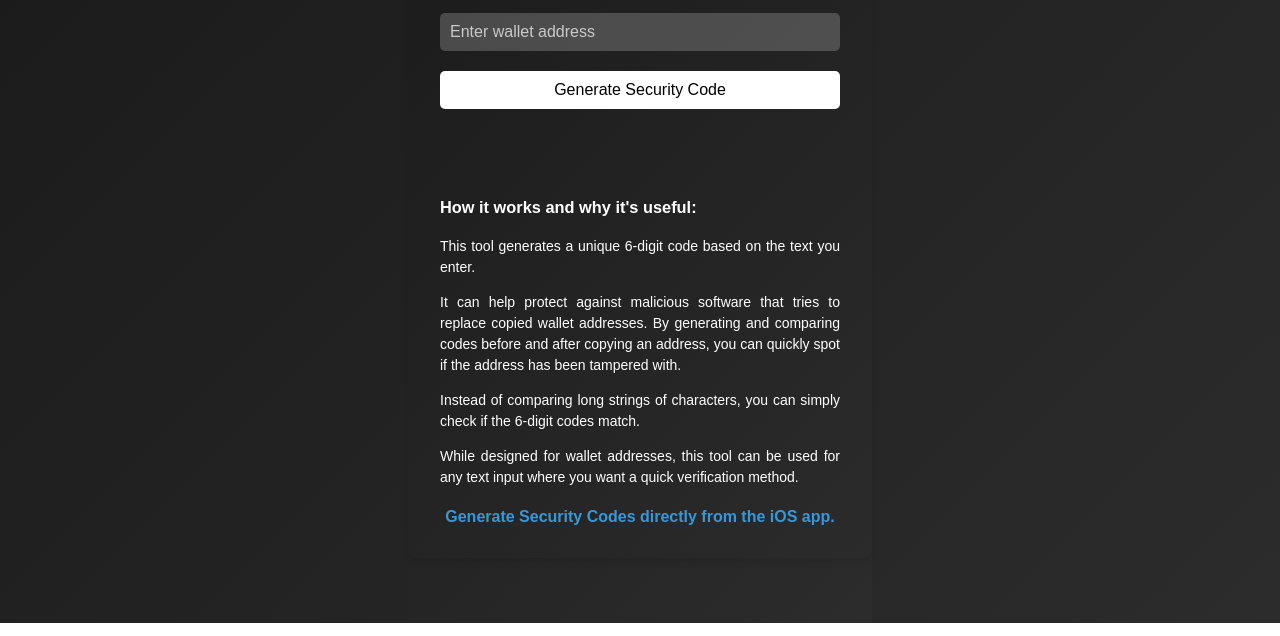
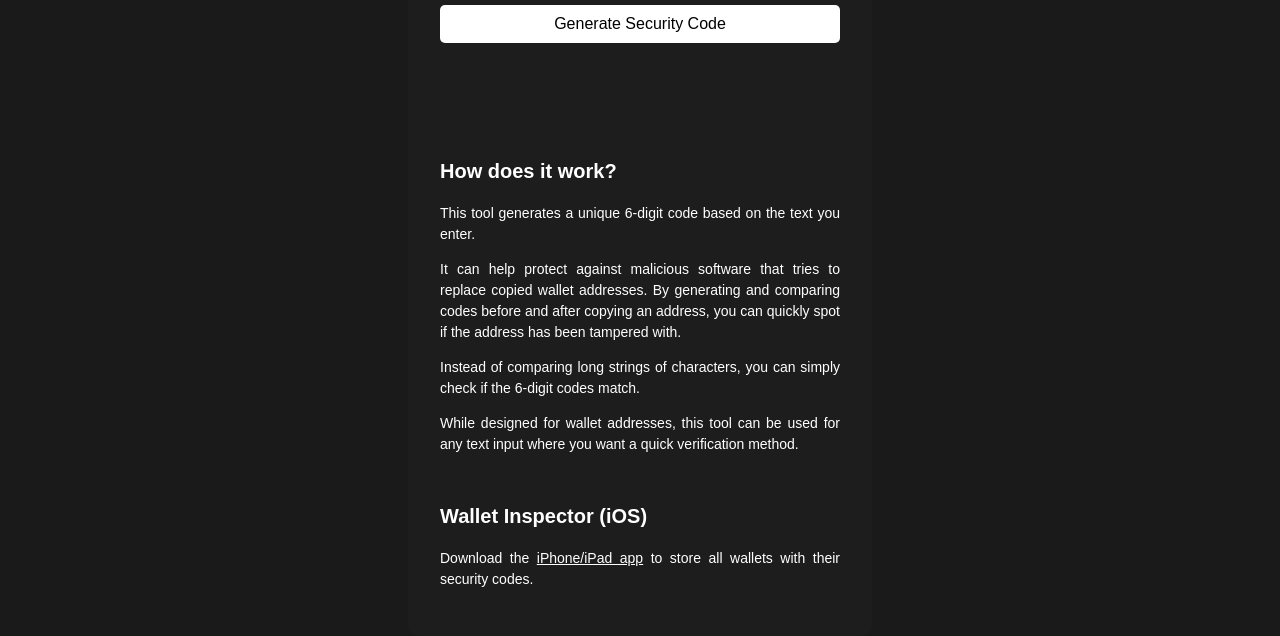
Before and after one commit to yrimbaud/wallet-inspector, a plain HTML site: page index.html in a window 1280 px wide. Shown: the part 177-813 px from the top of the page. Drawn offline with Linux system fonts and the light colour scheme.

Commit message:
Update index.html

```diff
--- a/index.html
+++ b/index.html
@@ -13,19 +13,23 @@
             display: flex;
             justify-content: center;
             align-items: center;
-            background: linear-gradient(135deg, #1a1a1a, #2c2c2c);
+            background-color: #1a1a1a;
             color: #fff;
         }
         .container {
             padding: 2rem;
             border-radius: 10px;
-            box-shadow: 0 4px 6px rgba(0, 0, 0, 0.1);
+            background-color: #1D1D1D;
             max-width: 400px;
             width: 100%;
         }
         h1 {
             text-align: center;
             margin-bottom: 1.5rem;
+        }
+        h2 {
+            font-size: 20px;
+            padding-top: 30px;
         }
         input, button {
             width: 100%;
@@ -74,7 +78,6 @@
             100% { transform: rotate(360deg); }
         }
         .explanation {
-            margin-top: 20px;
             font-size: 14px;
             line-height: 1.5;
             text-align: justify;
@@ -116,17 +119,16 @@
         #errorMessage {
             color: #000;
         }
-        .app-link {
-            display: block;
+        a {
             margin-top: 20px;
-            text-align: center;
-            color: #3498db;
-            text-decoration: none;
-            font-weight: bold;
+            text-align: left;
+            color: #fff;
+            text-decoration: underline;
+
             transition: color 0.3s ease;
         }
-        .app-link:hover {
-            color: #2980b9;
+        a:hover {
+            color: #333;
         }
     </style>
 </head>
@@ -138,14 +140,15 @@
         <div class="loader" id="loader"></div>
         <div id="result"></div>
         <div class="explanation">
-            <h3>How it works and why it's useful:</h3>
+            <h2>How does it work?</h3>
             <p>This tool generates a unique 6-digit code based on the text you enter.</p>
             <p>It can help protect against malicious software that tries to replace copied wallet addresses. By generating and comparing codes before and after copying an address, you can quickly spot if the address has been tampered with.</p>
             <p>Instead of comparing long strings of characters, you can simply check if the 6-digit codes match.</p>
             <p>While designed for wallet addresses, this tool can be used for any text input where you want a quick verification method.</p>
+            <h2>Wallet Inspector (iOS)</h3>
+            <p>Download the <a href="https://apps.apple.com/app/wallet-inspector/id6667109541" target="_blank">iPhone/iPad app</a> to store all wallets with their security codes.</p>
         </div>
-        <a href="https://apps.apple.com/app/wallet-inspector/id6667109541" target="_blank" class="app-link">Generate Security Codes directly from the iOS app.</a>
-    </div>
+
 
     <div id="errorModal" class="modal">
         <div class="modal-content">
```
